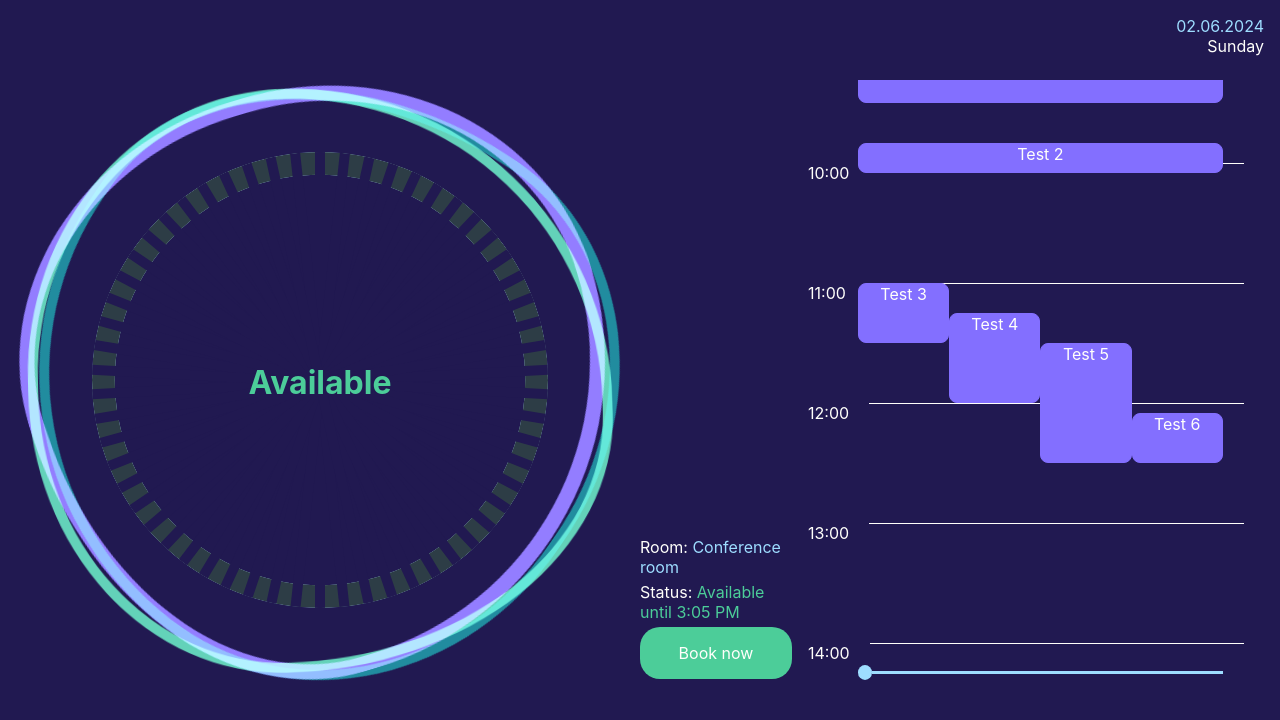
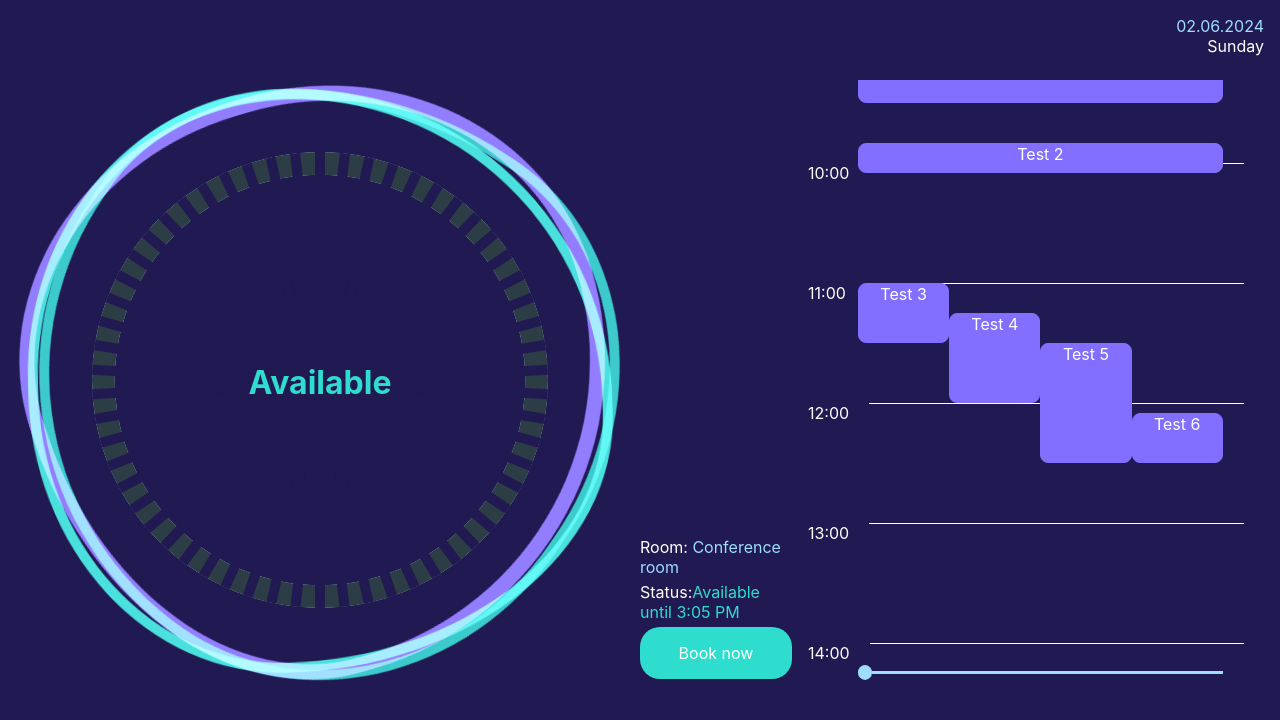
Before and after one commit to LenkoIvanov/TeamsScheduler, a React (Vite) app in the folder react-scheduler/: page / in a window 1280 px wide. Shown: the top 720 px of the page. Built offline with nearby package versions, Linux system fonts and the light colour scheme.

Commit message:
style: update green colors

```diff
--- a/react-scheduler/src/components/info_section/InfoSection.tsx
+++ b/react-scheduler/src/components/info_section/InfoSection.tsx
@@ -32,7 +32,7 @@ export const InfoSection = (props: InfoSectionProps) => {
           Room: <span className={styles.roomName}>{roomName}</span>
         </p>
         <p>
-          Status:{" "}
+          Status:
           <span
             className={`${
               currentEvent ? styles.status__booked : styles.status__free
--- a/react-scheduler/src/index.scss
+++ b/react-scheduler/src/index.scss
@@ -6,8 +6,8 @@
   --dark-blue: #6499e9;
   --dark-red: #a0153e;
   --light-red: #ff204e;
-  --dark-green: #007f73;
-  --light-green: #4ccd99;
+  --dark-green: #20c4b6;
+  --light-green: #2FDDCE;
   --light-purple: #836fff;
   --dark-purple: #211951;
   --white: #fffffb;
```
